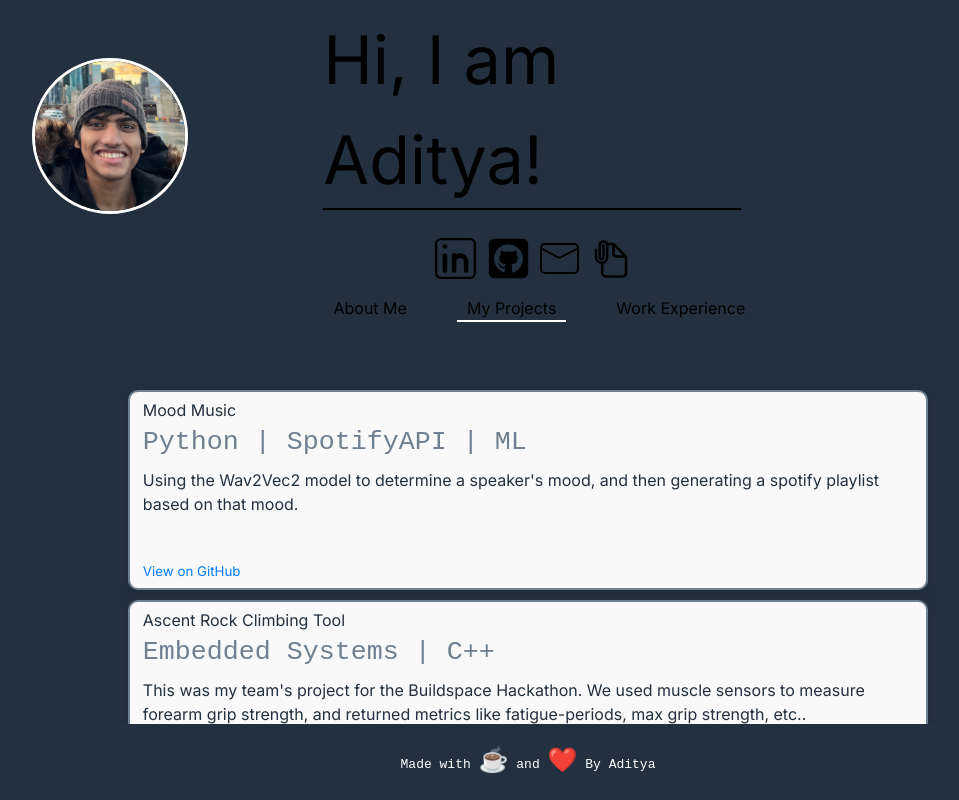
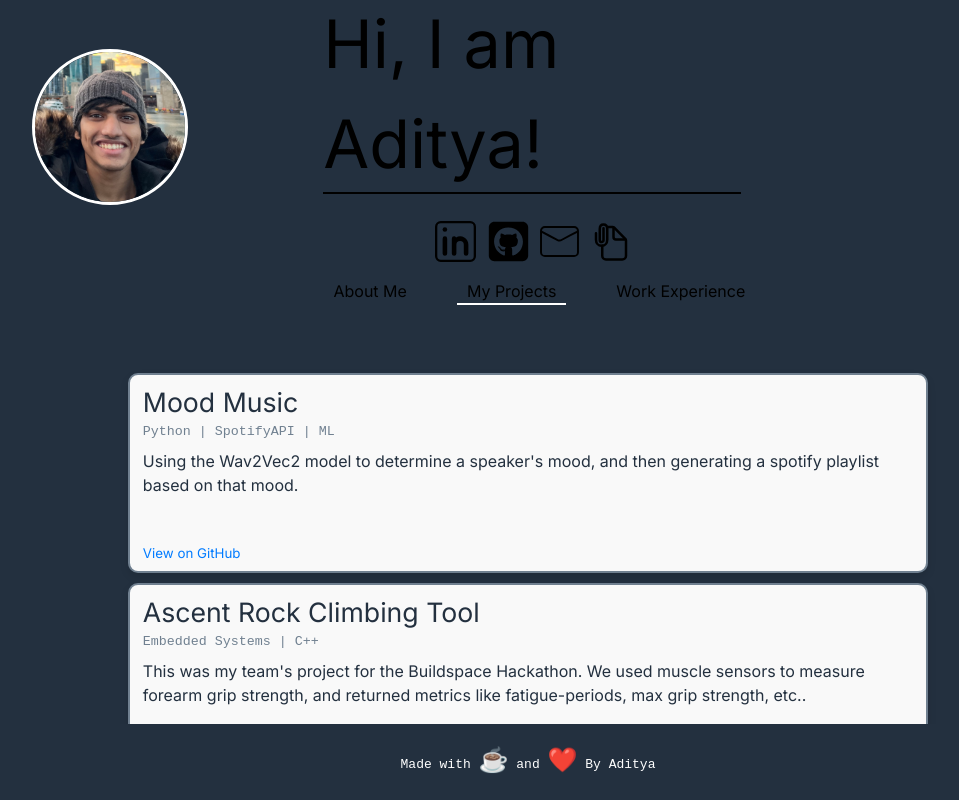
Before and after one commit to AdityaKunte18/AdityaKunte18.github.io, a Next.js app: page / in a window 1280 px wide. Both pictures are taken after a click on the element "My Projects". Shown: the top 800 px of the page, without its empty margins (112-1071 px from the left). Built offline with nearby package versions, Linux system fonts and the light colour scheme.

Commit message:
minor changes

```diff
--- a/src/styles/projectstyles.css
+++ b/src/styles/projectstyles.css
@@ -52,11 +52,12 @@
     flex-direction:column;
     justify-content:space-around;
     margin-top:-30pt;
+    font-size: 20pt;
   }
 
   .prtitle p {
     font-family:monospace;
-    font-size:20pt;
+    font-size:10pt;
     color: slategrey;
   }
 
--- a/src/styles/styles.css
+++ b/src/styles/styles.css
@@ -85,6 +85,7 @@ body {
   z-index: 1;
   bottom: 100%;
   left: 50%;
+  margin-bottom: 2%;
   margin-left: -60px; /* Center the tooltip */
   opacity: 0;
   transition: opacity 0.3s;
@@ -134,7 +135,7 @@ body {
 
 .nameContainer {
   font-size: 20;
-  /* margin-top: 3%; */
+  margin-top: -4%;
   /* border-color: aqua;
   border-width: 1px; */
   position: relative;
```
